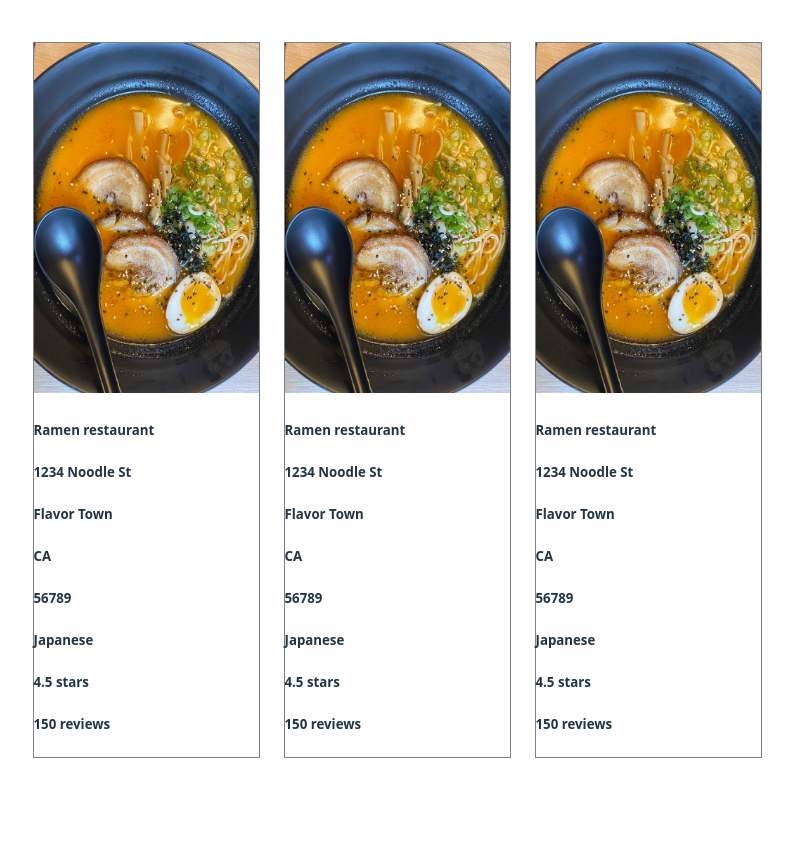
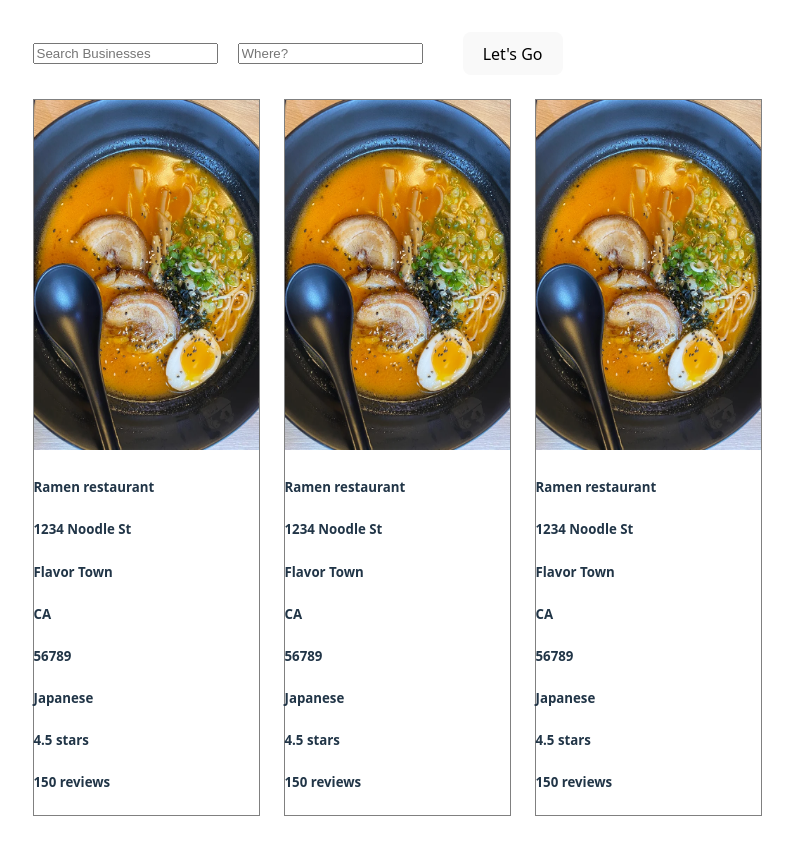
Before and after one commit to iLikeRamen13/Ravenous, a React (Vite) app: page / in a window 1280 px wide. Shown: the whole page, without its empty margins (243-1036 px from the left). Before the commit the page ends 800 px from the top, so only its background shows below. Built offline with nearby package versions, Linux system fonts and the light colour scheme.

Commit message:
Finished part 1 of project TODO fix Business.jsx and BusinessList.jsx to interact correctly for reusability

```diff
--- a/src/App.jsx
+++ b/src/App.jsx
@@ -2,10 +2,13 @@
 import './App.css'
 import Business from './components/Business/Business.jsx'
 import BusinessList from './components/BusinessList/BusinessList.jsx'
+import Searchbar from './components/Searchbar/Searchbar.jsx'
 
 function App() {
   return (
     <div>
+      <Searchbar />
+      <br />
       <BusinessList />
     </div>
   )
--- /dev/null
+++ b/src/components/Searchbar/Searchbar.css
@@ -0,0 +1,5 @@
+.Searchbar {
+    display: flex;
+    gap: 20px;
+    align-items: center;
+}
--- /dev/null
+++ b/src/components/Searchbar/Searchbar.jsx
@@ -0,0 +1,14 @@
+import './Searchbar.css'
+
+function Searchbar() {
+    return (
+        <div className="Searchbar">
+            <input type="text" placeholder="Search Businesses" id='business-search' />
+            <input type="text" placeholder="Where?" id='location-search' />
+            <br />
+            <button>Let's Go</button>
+        </div>
+    )
+}
+
+export default Searchbar;
```
